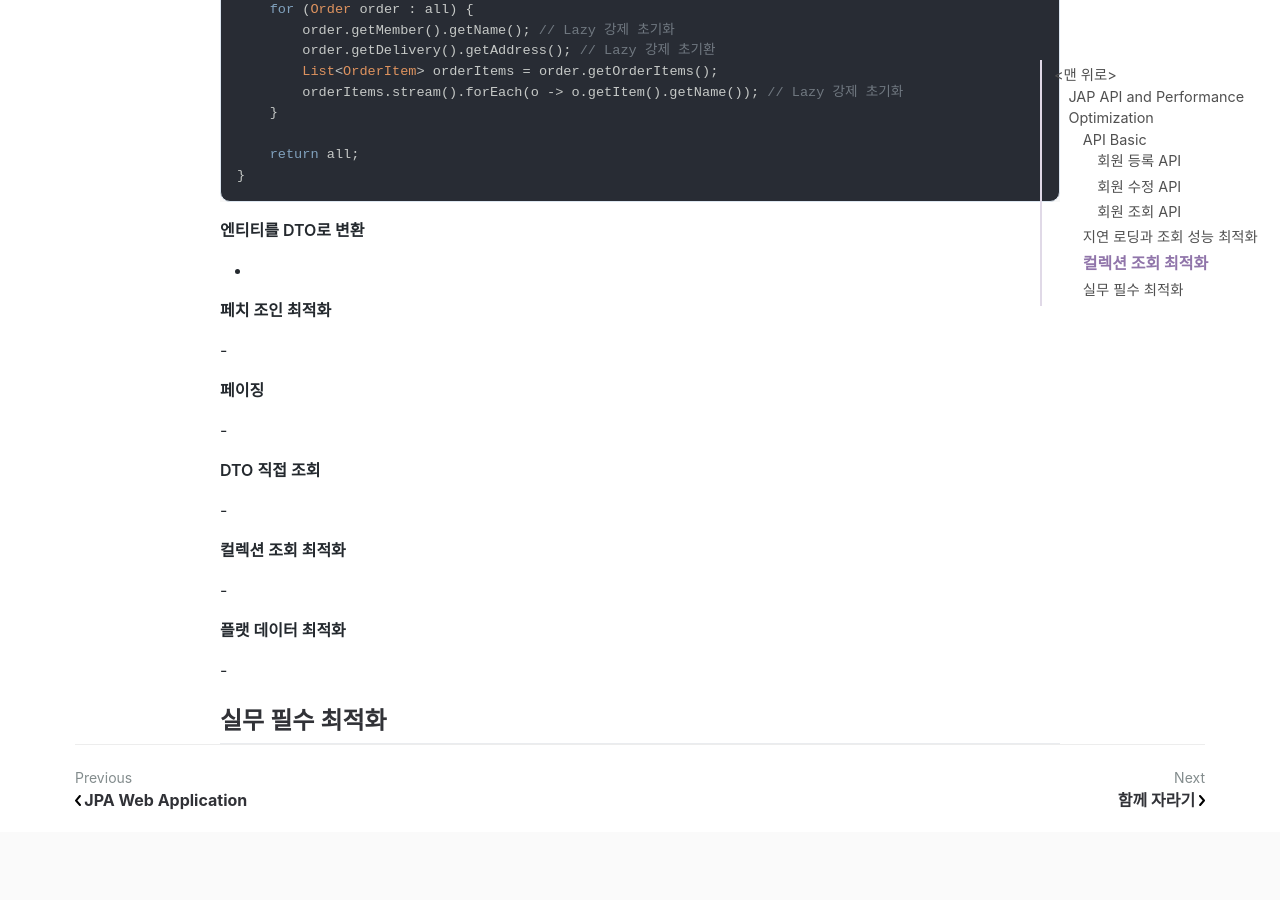
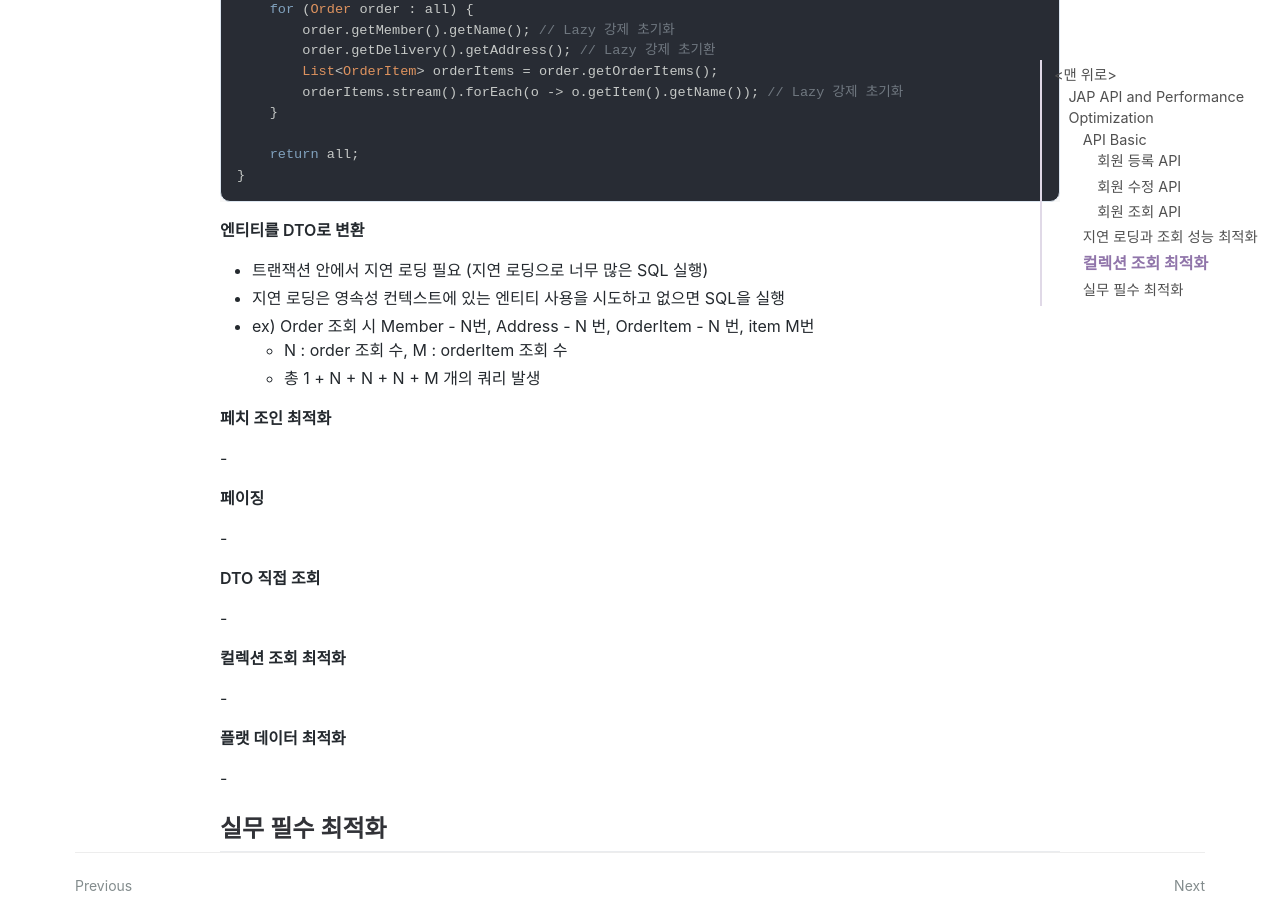
Before and after one commit to jihunparkme/jihunparkme.github.io, a Jekyll site: the page built from _posts/2022-05-24-JPA-API-and-performance-optimization.md, in a window 1280 px wide and 900 px high, scrolled down 6469 px. Built offline with Jekyll 4.4.1, drawn with Linux system fonts in a browser that asks for light colours; nearby versions of some CDN libraries; comment, search, counter and statistics services are not loaded.

Commit message:
add: (컬렉션 조회 최적화) 주문 조회 V2: 엔티티를 DTO로 변환

```diff
--- a/_posts/2022-05-24-JPA-API-and-performance-optimization.md
+++ b/_posts/2022-05-24-JPA-API-and-performance-optimization.md
@@ -292,7 +292,11 @@ public List<Order> ordersV1() {
 
 **엔티티를 DTO로 변환**
 
--
+- 트랜잭션 안에서 지연 로딩 필요 (지연 로딩으로 너무 많은 SQL 실행)
+- 지연 로딩은 영속성 컨텍스트에 있는 엔티티 사용을 시도하고 없으면 SQL을 실행
+- ex) Order 조회 시 Member - N번, Address - N 번, OrderItem - N 번, item M번
+  - N : order 조회 수, M : orderItem 조회 수
+  - 총 1 + N + N + N + M 개의 쿼리 발생
 
 **페치 조인 최적화**
 
```
